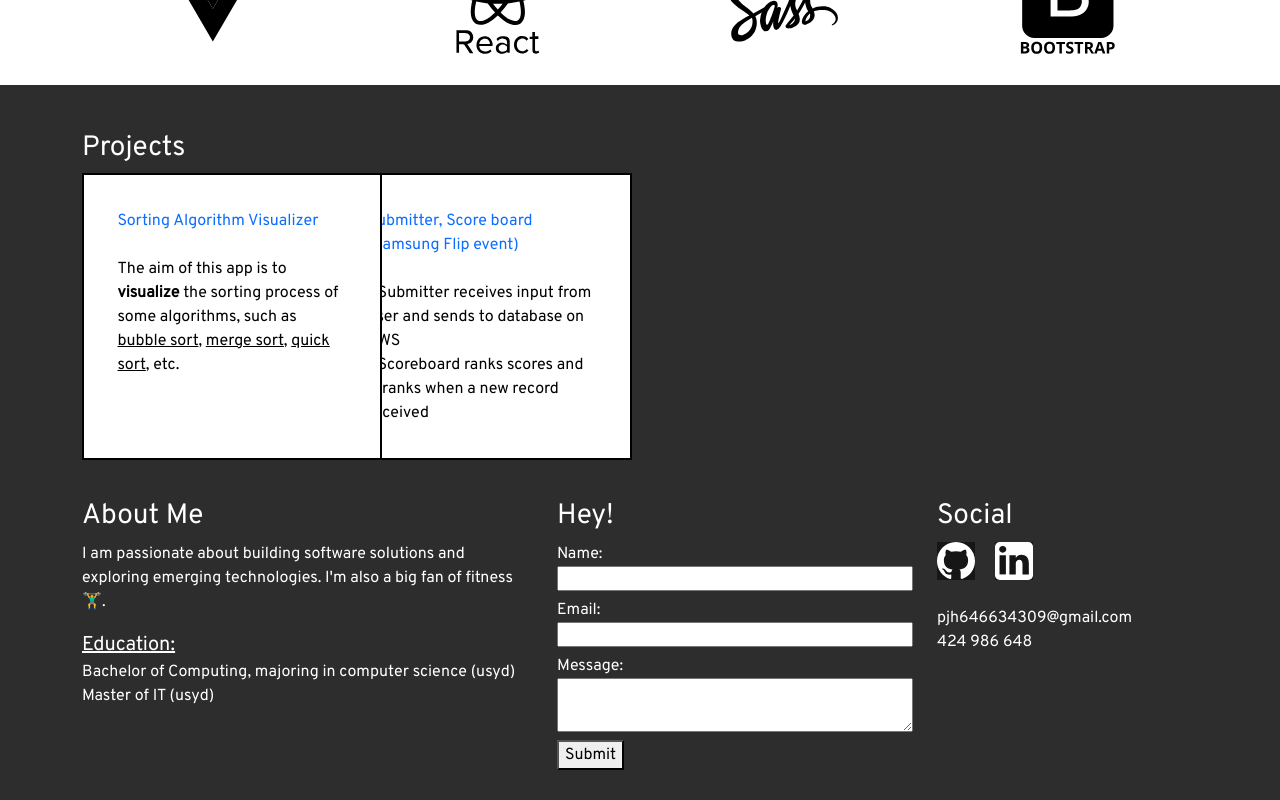
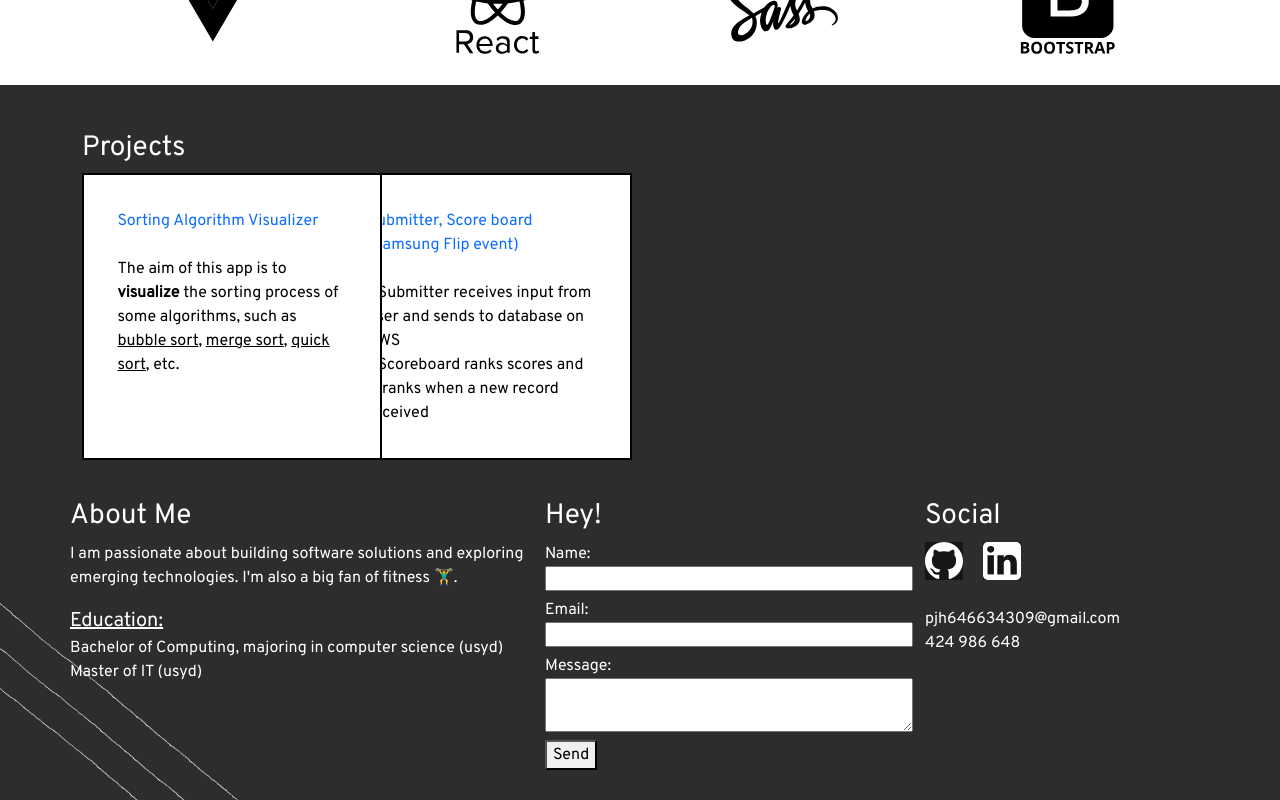
Before and after one commit to JIAHONG-PENG/MySite, a React (Create React App) app: page / in a window 1280 px wide. Shown: the part 1118-1918 px from the top of the page. Built offline with nearby package versions, Linux system fonts and the light colour scheme.

Commit message:
update footer image

```diff
--- a/public/index.html
+++ b/public/index.html
@@ -2,7 +2,6 @@
 <html lang="en">
   <head>
     <meta charset="utf-8" />
-    <link rel="icon" href="%PUBLIC_URL%/favicon.ico" />
     <meta name="viewport" content="width=device-width, initial-scale=1" />
     <!-- <link rel="preconnect" href="https://fonts.googleapis.com">
     <link rel="preconnect" href="https://fonts.gstatic.com" crossorigin>
@@ -13,6 +12,8 @@
     <link rel="preconnect" href="https://fonts.googleapis.com">
 <link rel="preconnect" href="https://fonts.gstatic.com" crossorigin>
 <link href="https://fonts.googleapis.com/css2?family=Overpass:ital@0;1&display=swap" rel="stylesheet">
+
+  <link rel="icon" href="pic1.jpg">
 
     <meta name="theme-color" content="#000000" />
     <meta
@@ -34,7 +35,7 @@
       work correctly both with client-side routing and a non-root public URL.
       Learn how to configure a non-root public URL by running `npm run build`.
     -->
-    <title>React App</title>
+    <title>Portfolio | Chris Peng</title>
   </head>
   <body>
     <noscript>You need to enable JavaScript to run this app.</noscript>
--- a/src/App.scss
+++ b/src/App.scss
@@ -1,6 +1,7 @@
 @import "bootstrap/scss/bootstrap";
 
 .App {
+  position: relative;
   background-color: #2d2d2d;
 }
 
@@ -214,11 +215,32 @@
 }
 
 .about {
+  position: relative;
+  max-width: 100% !important;
   color: white;
+  padding-bottom: 320px;
 
-  opacity: 0; /* Hide initially */
-  transform: translateY(60px); /* Move down initially */
-  transition: opacity 1s ease-out, transform 0.6s ease-out;
+  background-image: url("../public/footer_pic.png");
+  background-size: 0;
+  background-repeat: no-repeat;
+  background-position: bottom;
+
+  // .footer-img {
+  //   position: absolute;
+  //   top: 220px;
+  //   width: 100%;
+
+  //   opacity: 0;
+  //   transition: top 0.6s ease-in-out, opacity 0.3s ease-in-out,;
+  // }
+
+  &.move-up {
+    animation: moveUp 1s ease;
+    background-size: 100%;
+  }
+
+  .row {
+    div {padding-left: 0;}
 
     .form {
 
@@ -272,6 +294,8 @@
     }
   }
 
+}
+
 .contact {
   margin-left: 10%;
 }
@@ -281,7 +305,7 @@
 
   opacity: 0; /* Hide initially */
   transform: translateY(60px); /* Move down initially */
-  transition: opacity 1s ease-out, transform 0.6s ease-out;
+  transition: opacity 0.5s ease-out, transform 0.5s ease-out;
 
   .heading {
     padding-top: 2%;
@@ -320,7 +344,6 @@
     }
 
   }
-
 }
 
 .flex-display {
@@ -351,3 +374,12 @@
   opacity: 1;
   transform: translateY(0);
 }
+
+@keyframes moveUp {
+  from {
+    background-position-y: 200px;
+  }
+  to {
+    background-position-y: bottom;
+  }
+}
--- a/src/App_v2.js
+++ b/src/App_v2.js
@@ -8,6 +8,7 @@ function App() {
     const skill_section = document.querySelector(".skill");
     const about_section = document.querySelector(".about");
     const project_section = document.querySelector(".project");
+    // const footer_img = document.querySelector(".footer-img");
 
     const observer = new IntersectionObserver(
       (entries) => {
@@ -24,6 +25,39 @@ function App() {
     observer.observe(skill_section);
     observer.observe(about_section);
     observer.observe(project_section);
+
+    const handleScroll = () => {
+      const bottomReached =
+        window.innerHeight + window.scrollY >=
+        document.documentElement.scrollHeight - 1;
+
+      if (bottomReached) {
+        setTimeout(() => {
+          about_section.classList.add("move-up");
+        }, 500);
+      }
+    };
+
+    // if window is currently at bottom
+    if (
+      window.innerHeight + window.scrollY >=
+      document.documentElement.scrollHeight - 1
+    ) {
+      setTimeout(() => {
+        about_section.classList.add("move-up");
+      }, 500);
+    }
+
+    window.addEventListener("scroll", handleScroll);
+
+    // footer_img.addEventListener("transitionend", () => {
+    //   footer_img.style.position = "absolute";
+    // });
+
+    return () => {
+      window.removeEventListener("scroll", handleScroll);
+      observer.disconnect();
+    };
   }, []);
 
   // function P_onMouseEnter() {
@@ -843,7 +877,8 @@ function App() {
 
       <br />
 
-      <div className="container-sm about">
+      <div className="container-xl about">
+        <div className="container-sm">
           <div className="row">
             <div className="col-md-5 description">
               <h3>About Me</h3>
@@ -854,7 +889,8 @@ function App() {
 
               <div>
                 <u style={{ fontSize: "20px" }}>Education:</u> <br />
-              Bachelor of Computing, majoring in computer science (usyd) <br />
+                Bachelor of Computing, majoring in computer science (usyd){" "}
+                <br />
                 Master of IT (usyd) <br />
               </div>
 
@@ -874,8 +910,9 @@ function App() {
                 <br />
                 <label htmlFor="message">Message:</label>
                 <br />
-              <textarea id="message" name="message" required></textarea> <br />
-              <button type="submit">Submit</button>
+                <textarea id="message" name="message" required></textarea>{" "}
+                <br />
+                <button type="submit">Send</button>
               </form>
               <br />
             </div>
@@ -952,6 +989,9 @@ function App() {
             </div>
           </div>
         </div>
+        {/* <img className="footer-img" src="/footer_pic.png"></img> */}
+        {/* <div className="footer-img"></div> */}
+      </div>
     </div>
   );
 }
```
Also changed, not shown: public/footer_pic.png (added). Lines whose indentation alone changed are shown as unchanged.
